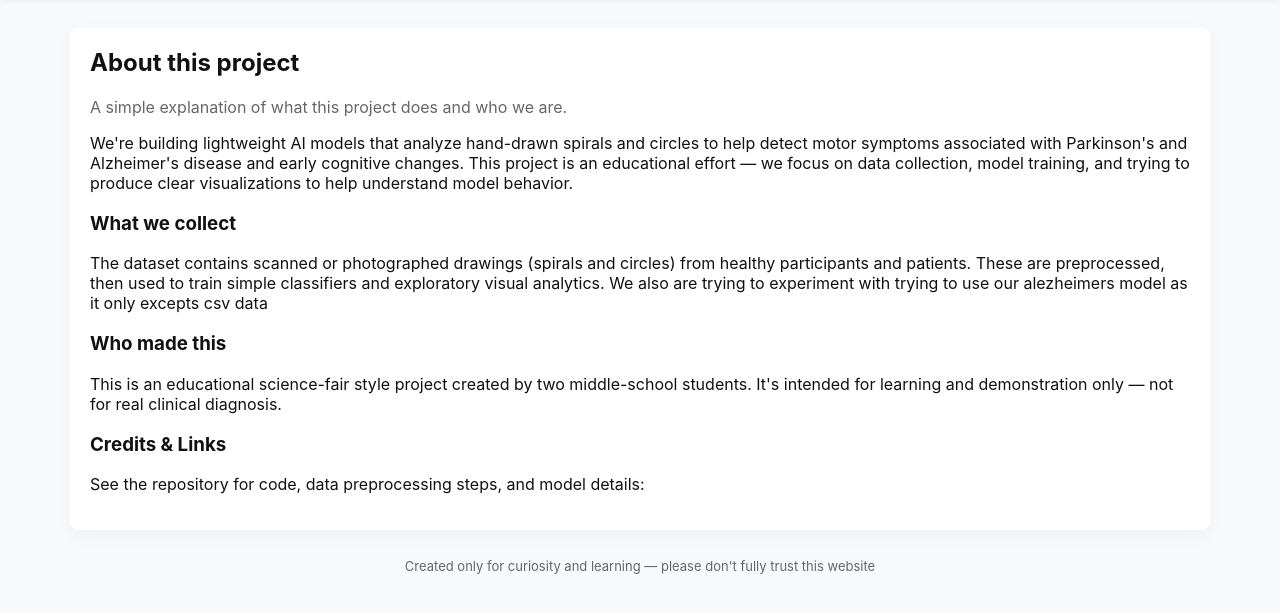
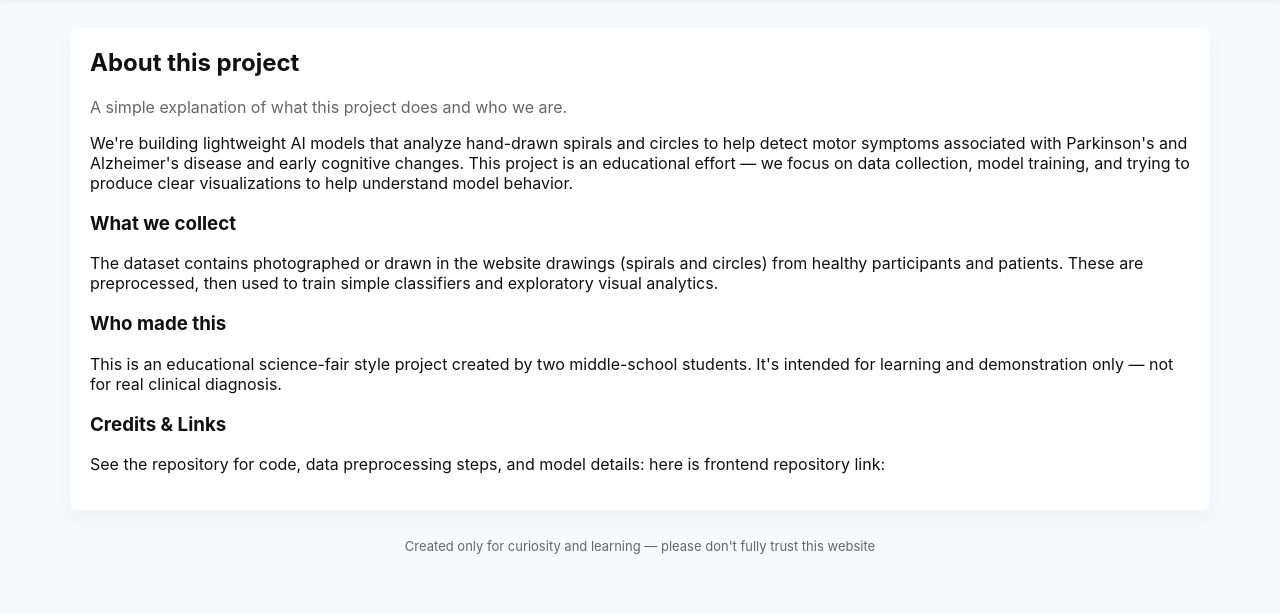
Before and after one commit to DhruvOCE/sciencefairproject_frontend_render-deployment, a Flask app: page /about in a window 1280 px wide. Shown: the part 57-670 px from the top of the page. Run offline with Flask 3, Linux system fonts and the light colour scheme.

Commit message:
Update About.html for clarity and additional links

```diff
--- a/templates/About.html
+++ b/templates/About.html
@@ -88,9 +88,9 @@
 
             <h3>What we collect</h3>
             <p>
-                The dataset contains scanned or photographed drawings (spirals and circles) from healthy
+                The dataset contains photographed or drawn in the website drawings (spirals and circles) from healthy
                 participants and patients. These are preprocessed, then used to train simple classifiers
-                and exploratory visual analytics. We also are trying to experiment with trying to use our alezheimers model as it only excepts csv data
+                and exploratory visual analytics.
             </p>
 
             <h3>Who made this</h3>
@@ -103,6 +103,8 @@
             <p>
                 See the repository for code, data preprocessing steps, and model details:
                 <a href="https://github.com/DhruvOCE/sciencefairproject/tree/main"></a>
+                here is frontend repository link:
+                <a href="https://github.com/DhruvPCE/sciencefairproject_frontend_render-deployment/main"></a>
             </p>
         </main>
 
```
